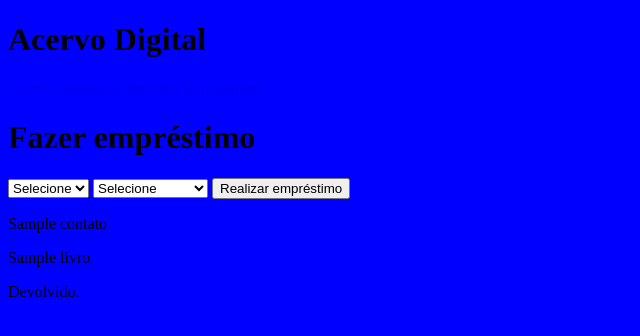
After one commit to esteroliver/DsWeb, a Django app: page /acervodigital/emprestimos/ in a window 1280 px wide. The commit adds this page. Shown: the top 336 px of the page, without its empty margins (0-640 px from the left). Run offline with Django 4.2, Linux system fonts and the light colour scheme; a user stored in the database is signed in; tables that the repository leaves empty hold one stand-in row (values such as "Sample post").

Commit message:
acervo digital

```diff
--- a/meusite/acervodigital/forms.py
+++ b/meusite/acervodigital/forms.py
@@ -15,3 +15,7 @@ class AddLivroForm(forms.Form):
     autor = forms.CharField(label='Autor:', max_length=120)
     ano = forms.CharField(label='Ano:', max_length=4)
     capa = forms.FileField(label='Capa:', required=False)
+
+class AddContatoForm(forms.Form):
+    nome = forms.CharField(label='Nome:', max_length=120)
+    email = forms.EmailField(label='E-mail:')
--- a/meusite/acervodigital/models.py
+++ b/meusite/acervodigital/models.py
@@ -13,6 +13,7 @@ class Livro(models.Model):
     ano = models.CharField(max_length=4)
     capa = models.ImageField(upload_to='capas/', blank=True, null=True)
     emprestado = models.BooleanField(default=False)
+    dono = models.ForeignKey(Usuario, on_delete=models.CASCADE)
 
     def __str__(self):
         return self.titulo + '-' + self.autor
@@ -20,6 +21,7 @@ class Livro(models.Model):
 class Contato(models.Model):
     email = models.CharField(max_length=120)
     nome = models.CharField(max_length=120)
+    usuario = models.ForeignKey(Usuario, on_delete=models.CASCADE)
 
     def __str__(self):
         return self.nome + '(' + self.email + ')'
@@ -27,4 +29,8 @@ class Contato(models.Model):
 class Emprestimo(models.Model):
     livro = models.OneToOneField(Livro, on_delete=models.CASCADE)
     contato = models.ForeignKey(Contato, on_delete=models.CASCADE)
+    usuario = models.ForeignKey(Usuario, on_delete=models.CASCADE)
     devolvido = models.BooleanField(default=False)
+
+    def __str__(self):
+        return self.livro.titulo + '-' + self.contato.nome
--- /dev/null
+++ b/meusite/acervodigital/static/css/base.css
@@ -0,0 +1,3 @@
+body{
+    background-color: blue;
+}
--- a/meusite/acervodigital/templates/acervodigital/base.html
+++ b/meusite/acervodigital/templates/acervodigital/base.html
@@ -0,0 +1,25 @@
+{% load static %}
+<!DOCTYPE html>
+<html lang="pt-br">
+<head>
+    <meta charset="UTF-8">
+    <meta name="viewport" content="width=device-width, initial-scale=1.0">
+    <link rel="stylesheet" type="text/css" href="{% static 'css/base.css'%}">
+    <title>Acervo digital | {{request.user.username}}</title>
+</head>
+<body>
+    <header>
+        <h1>Acervo Digital</h1>
+    </header>
+    <nav>
+        <a href="{% url 'index' %}">Livros</a>
+        <a href="{% url 'contatos' %}">Contatos</a>
+        <a href="{% url 'emprestimos' %}">Emprestar livro</a>
+        <a href="{% url 'login' %}">logout</a>
+    </nav>
+    <main>
+    {% block conteudo %}
+    {% endblock %}
+    </main>
+</body>
+</html>
--- a/meusite/acervodigital/templates/acervodigital/cadastro.html
+++ b/meusite/acervodigital/templates/acervodigital/cadastro.html
@@ -11,4 +11,5 @@
         {{ formulario }}
         <input type="submit" value="Cadastrar-se">
     </form>
+    <a href="{% url 'login'%}">Login</a>
 </body>
--- /dev/null
+++ b/meusite/acervodigital/templates/acervodigital/emprestimos.html
@@ -0,0 +1,41 @@
+{% extends 'acervodigital/base.html' %}
+
+{% block conteudo %}
+
+{% if request.user.is_authenticated %}
+
+<h1>Fazer empréstimo</h1>
+<form action="{% url 'emprestimos' %}" method='post'>
+    {% csrf_token %}
+    <select name='livro'>
+        <option>Selecione</option>
+        {% for l in livros %}
+        <option value='{{l.id}}'>{{l.titulo}} - {{l.autor}}</option>
+        {% endfor %}
+    </select>
+
+    <select name='contato'>
+        <option>Selecione</option>
+        {% for c in contatos %}
+        <option value='{{c.id}}'>{{c.nome}}</option>
+        {% endfor %}
+    </select>
+
+    <input type='submit' value='Realizar empréstimo'>
+</form>
+
+{% for e in emprestimos %}
+<div>
+    <p>{{e.contato.nome}}</p>
+    <p>{{e.livro.titulo}}</p>
+    {% if e.devolvido %}
+        <p>Devolvido.</p>
+    {% else %}
+        <p>Não devolvido.</p>
+    {% endif %}
+</div>
+{% endfor %}
+
+{% endif %}
+
+{% endblock %}
--- a/meusite/acervodigital/urls.py
+++ b/meusite/acervodigital/urls.py
@@ -5,4 +5,6 @@ urlpatterns = [
     path('', views.CadastroView.as_view(), name='cadastro'),
     path('login/', views.LoginView.as_view(), name='login'),
     path('index/', views.IndexView.as_view(), name='index'),
+    path('contatos/', views.ContatosView.as_view(), name='contatos'),
+    path('emprestimos/', views.EmprestimosView.as_view(), name='emprestimos')
 ]
--- a/meusite/acervodigital/views.py
+++ b/meusite/acervodigital/views.py
@@ -1,10 +1,10 @@
 from django.shortcuts import render, redirect
 from django.views import View
-from .models import Livro, Usuario
+from .models import Livro, Usuario, Contato, Emprestimo
 from django.contrib.auth.models import User
 from django.contrib.auth import authenticate, login, logout
 from django.contrib import messages
-from .forms import CadastroForm, LoginForm, AddLivroForm
+from .forms import CadastroForm, LoginForm, AddLivroForm, AddContatoForm
 
 class LoginView(View):
     def get(self, request, *args, **kwargs):
@@ -62,8 +62,9 @@ class CadastroView(View):
 class IndexView(View):
     def get(self, request, *args, **kwargs):
         add_livro = AddLivroForm()
-        livros_disponiveis = Livro.objects.filter(emprestado=False)
-        livros_emprestados = Livro.objects.filter(emprestado=True)
+        user = request.user.usuario
+        livros_disponiveis = user.livro_set.filter(emprestado=False)
+        livros_emprestados = user.livro_set.filter(emprestado=True)
         contexto = {
             'livros_disponiveis': livros_disponiveis,
             'livros_emprestados': livros_emprestados,
@@ -82,17 +83,63 @@ class IndexView(View):
                 titulo = titulo,
                 autor = autor,
                 ano = ano,
-                capa = capa
+                capa = capa,
+                dono = request.user.usuario
             )
             livro.save()
+        return redirect('/acervodigital/index')
 
-            return redirect('/acervodigital/index')
-        else:
-            livros_disponiveis = Livro.objects.filter(emprestado=False)
-            livros_emprestados = Livro.objects.filter(emprestado=True)
-            contexto = {
-                'livros_disponiveis': livros_disponiveis,
-                'livros_emprestados': livros_emprestados,
-                'formulario': add_livro
+
+class ContatosView(View):
+    def get(self, request, *args, **kwargs):
+        add_contato = AddContatoForm()
+        user = request.user.usuario
+        contatos = user.contato_set.all()
+        contexto = {
+            'contatos': contatos,
+            'formulario': add_contato
             }
-            return render(request, 'acervodigital/index.html', contexto)
+        return render(request, 'acervodigital/contatos.html', contexto)
+    def post(self, request, *args, **kwargs):
+        add_contato = AddContatoForm(request.POST)
+        if add_contato.is_valid():
+            nome = add_contato.cleaned_data['nome']
+            email = add_contato.cleaned_data['email']
+
+            contato = Contato.objects.create(
+                nome = nome,
+                email = email,
+                usuario = request.user.usuario
+            )
+            contato.save()
+        return redirect('/acervodigital/contatos')
+
+class EmprestimosView(View):
+    def get(self, request, *args, **kwargs):
+        user = request.user.usuario
+        livros = user.livro_set.filter(emprestado=False)
+        contatos = user.contato_set.all()
+        emprestimos = user.emprestimo_set.all()
+        contexto = {
+            'livros': livros,
+            'contatos': contatos,
+            'emprestimos': emprestimos
+            }
+        return render(request, 'acervodigital/emprestimos.html', contexto)
+    def post(self, request, *args, **kwargs):
+        usuario = request.user.usuario
+        livro_id = request.POST.get('livro')
+        contato_id = request.POST.get('contato')
+        livro = Livro.objects.get(id=livro_id)
+        contato = Contato.objects.get(id=contato_id)
+
+        emprestimo = Emprestimo.objects.create(
+            usuario = usuario,
+            livro = livro,
+            contato = contato
+            )
+        emprestimo.save()
+
+        livro.emprestado = True
+        livro.save()
+        return redirect('/acervodigital/emprestimos')
```
Also changed, not shown: meusite/acervodigital/templates/acervodigital/contatos.html (added, +24 -0 lines), meusite/acervodigital/templates/acervodigital/index.html (+6 -3 lines), meusite/acervodigital/migrations/0004_contato_usuario_livro_dono.py (added), meusite/acervodigital/migrations/0005_emprestimo_usuario.py (added).
